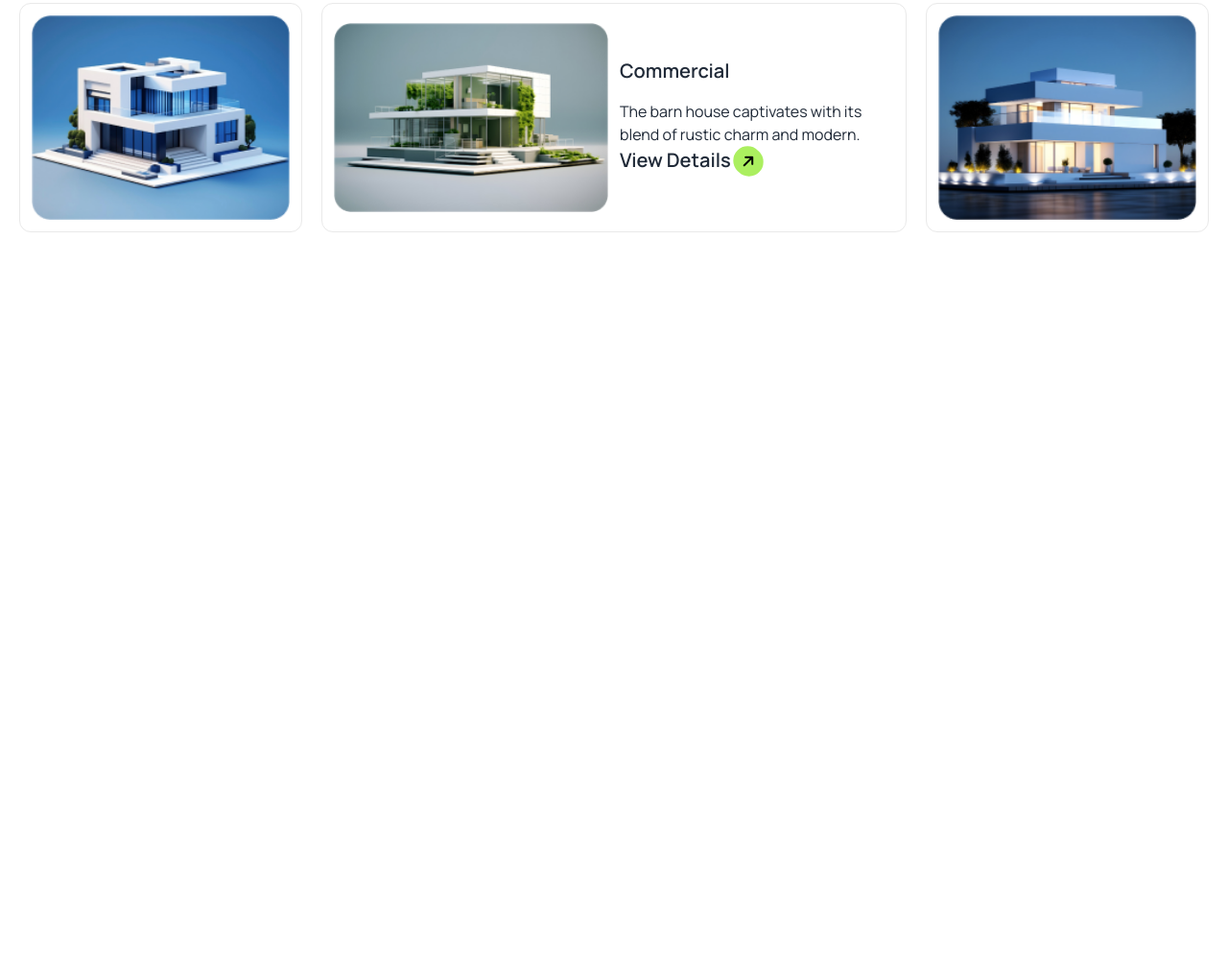
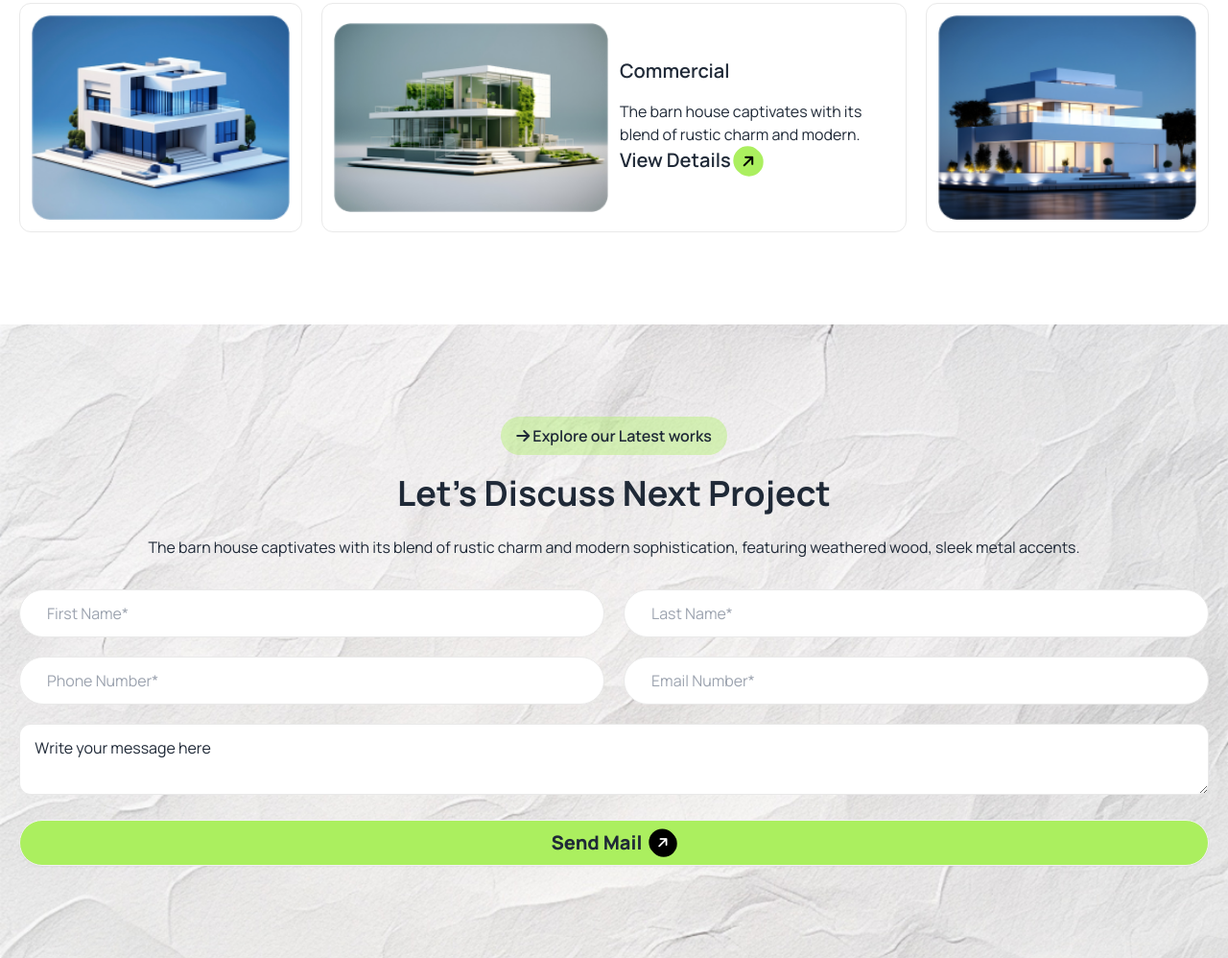
Before and after one commit to Sheikh-Farid77/B-10-Assignment-03, a website built with Vite: page index.html in a window 1280 px wide. Shown: the part 2616-3614 px from the top of the page at 96% size. Before the commit the page ends 2954 px from the top, so only its background shows below. Built offline with nearby package versions, Linux system fonts and the light colour scheme.

Commit message:
added discuss section

```diff
--- a/index.html
+++ b/index.html
@@ -231,6 +231,53 @@
 
 
         </section>
+        <!-- discuss section -->
+        <section class="bg-form_image bg-no-repeat bg-cover bg-center pt-24 pb-24">
+            <div class="container mx-auto px-5">
+                <button class="px-4 block mb-5 mx-auto font-semibold py-2 rounded-full bg-primary_btn bg-opacity-40"><i
+                        class="fa-solid fa-arrow-right"></i>
+                    Explore our Latest works</button>
+                <h2 class="mb-6 text-4xl text-center font-bold">Let’s Discuss Next Project</h2>
+                <p class="mb-8 text-center">The barn house captivates with its blend of rustic charm and modern
+                    sophistication, featuring weathered wood, sleek metal accents.</p>
+
+                <div class="grid grid-cols-1 justify-center items-center gap-5 md:grid-cols-2 mb-5">
+                    <div>
+                        <input class="w-full border border-border_color p-3 rounded-full bg-white placeholder:p-4"
+                            type="text" placeholder="First Name*">
+
+                    </div>
+                    <div>
+                        <input class="w-full border border-border_color p-3 rounded-full bg-white placeholder:p-4"
+                            type="text" placeholder="Last Name*">
+                    </div>
+                    <div>
+                        <input class="w-full border border-border_color p-3 rounded-full bg-white placeholder:p-4"
+                            type="number" placeholder="Phone Number*">
+                    </div>
+                    <div>
+                        <input class="w-full border border-border_color p-3 rounded-full bg-white placeholder:p-4"
+                            type="email" placeholder="Email Number*">
+                    </div>
+                    <div class="md:col-span-2">
+                        <textarea class="w-full border border-border_color p-3 bg-white rounded-xl " name="" id=""
+                            placeholder=""> Write your message here
+
+                        </textarea>
+                    </div>
+                </div>
+                <div class="">
+                    <a class="btn rounded-full w-full bg-primary_btn hover:bg-white"><span class="text-xs xl:text-xl font-extrabold">Send Mail</span>
+                        <i class="fa-solid fa-arrow-right -rotate-45 p-2 text-white rounded-full bg-black"></i>
+                    </a>
+                </div>
+
+
+
+
+            </div>
+
+        </section>
 
     </main>
     <footer>
--- a/tailwind.config.js
+++ b/tailwind.config.js
@@ -2,21 +2,27 @@
 module.exports = {
   content: ['*'],
   theme: {
-    extend: {},
+    extend: {
+       backgroundImage: {
+      'form_image': "url('./assets/bg.jpg')",
+    },
+    },
     fontFamily: {
-    'monrope': ['Manrope', 'sans-serif'],
+      'monrope': ['Manrope', 'sans-serif'],
     },
     colors: {
       'primary_btn': '#ABEF5F',
-      'black' : '#000',
-      'white' : '#fff',
-      'background' : '#F4F4F4',
-      'pink' : '#E7C1D3',
-      'amber' : '#EFDA6E',
-      'emerald' : '#A4DAC3',
-      'blue' : '#77AAEA',
-      'border_color' : '#E9E9E9',
+      'black': '#000',
+      'white': '#fff',
+      'background': '#F4F4F4',
+      'pink': '#E7C1D3',
+      'amber': '#EFDA6E',
+      'emerald': '#A4DAC3',
+      'blue': '#77AAEA',
+      'border_color': '#E9E9E9',
     },
+
+
   },
   plugins: [
     require('daisyui'),
```
